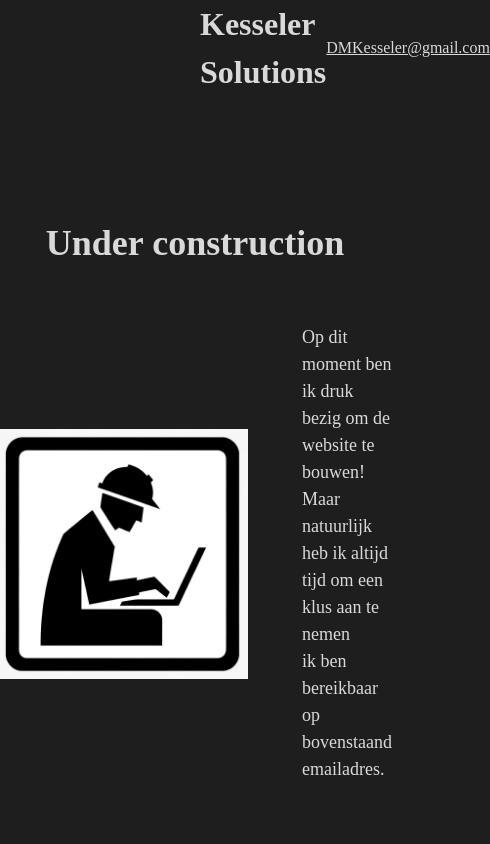
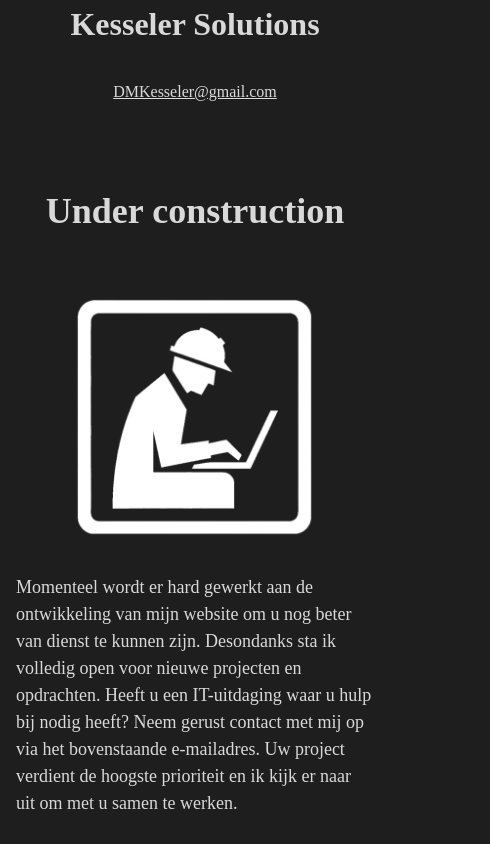
Before and after one commit to DMKesseler/DMKesseler.github.io, a plain HTML site: page index.html in a window 390 px wide. Shown: the whole page, 490 px wide, since content can reach past the window. Drawn offline with Linux system fonts and the light colour scheme; a web font is replaced by a local one.

Commit message:
responsiveness works well, text edited and picture is now improved

```diff
--- a/css/main.css
+++ b/css/main.css
@@ -18,6 +18,8 @@ body {
   background-color: #1e1e1e;
   line-height: 1.5;
   -webkit-font-smoothing: antialiased;
+  margin-left: 200px;
+  margin-right: 200px;
 }
 
 img, picture, video, canvas, svg {
@@ -37,8 +39,6 @@ header {
   display: flex;
   justify-content: space-between;
   align-items: center;
-  margin-left: 200px;
-  margin-right: 200px;
   margin-bottom: 120px;
 }
 
@@ -46,12 +46,12 @@ section {
   display: flex;
   align-items: center;
   justify-content: center;
+}
 
-  img {
-    width: 250px;
-    height: 250px;
-    margin-right: 54px;
-  }
+section img {
+  width: 250px;
+  height: 250px;
+  margin-right: 54px;
 }
 
 a, p, h1, h2, h3, h4, h5, h6 {
@@ -77,4 +77,43 @@ h2 {
 
 p {
   font-size: 18px;
+  margin-left: 8px;
+  margin-right: 8px;
 }
+
+
+@media (max-width: 1250px) {
+  body {
+    margin: 0px;
+  }
+
+  header {
+    display: block;
+    margin-bottom: 80px;
+  }
+
+  header h2,
+  header a {
+    display: block;
+    width: 100%;
+    text-align: center;
+    margin: 0;
+  }
+
+  header h2 {
+    margin-bottom: 32px;
+  }
+
+  section {
+    flex-direction: column;
+  }
+
+  section img {
+    margin: 0px 0px 32px 0px;
+  }
+
+  section p{
+    margin-left: 16px;
+    margin-right: 16px;
+  }
+}
--- a/index.html
+++ b/index.html
@@ -15,11 +15,9 @@
     <main>
         <h1>Under construction</h1>
         <section>
-            <img src="img/under_construction.webp" alt="me working hard on this website">
+            <img src="img/under_construction_light.webp" alt="me working hard on this website">
             <p>
-                Op dit moment ben ik druk bezig om de website te bouwen! <br>
-                Maar natuurlijk heb ik altijd tijd om een klus aan te nemen <br>
-                ik ben bereikbaar op bovenstaand emailadres.
+                Momenteel wordt er hard gewerkt aan de ontwikkeling van mijn website om u nog beter van dienst te kunnen zijn. Desondanks sta ik volledig open voor nieuwe projecten en opdrachten. Heeft u een IT-uitdaging waar u hulp bij nodig heeft? Neem gerust contact met mij op via het bovenstaande e-mailadres. Uw project verdient de hoogste prioriteit en ik kijk er naar uit om met u samen te werken.
             </p>
         </section>
     </main>
```
Also changed, not shown: img/under_construction_dark.webp (added), img/under_construction_light.webp (added).
